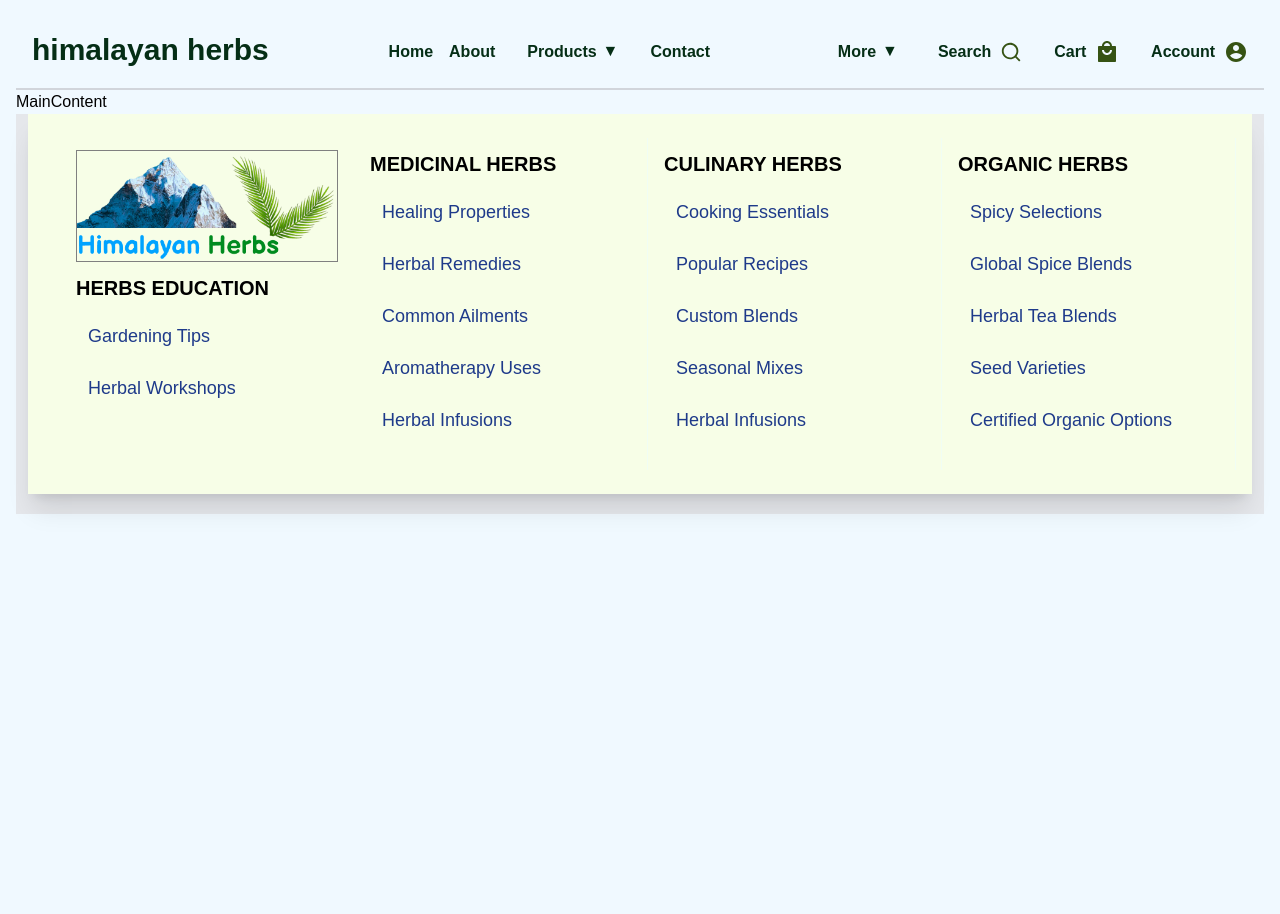
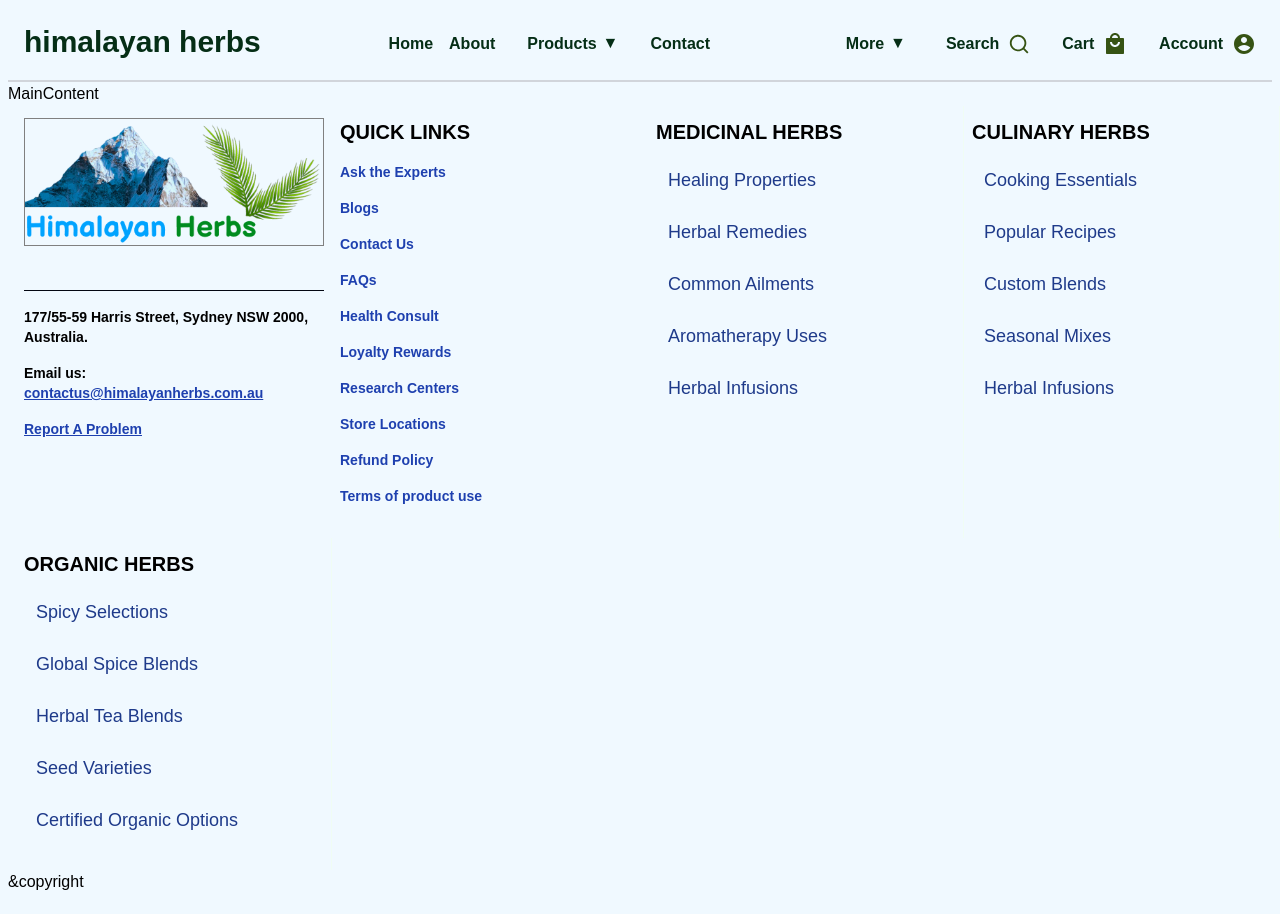
Before and after one commit to ali-sazzad/himalayanherbs-nextjs, a Next.js app: page / in a window 1280 px wide. Before the commit the page ends 800 px from the top, so only its background shows below. Built offline with nearby package versions, Linux system fonts and the light colour scheme.

Commit message:
footer design in progress

```diff
--- a/app/components/Footer.tsx
+++ b/app/components/Footer.tsx
@@ -1,44 +1,108 @@
+'use client';
+
 import React from 'react';
 import Link from 'next/link';
 import styles from './Footer.module.css';
 import Image from 'next/image';
 
+
 const Footer = () => {
   return (
     // FOOTER SECTION  HERE
-    <section className={`${styles.footerMenuContainer} bg-gray-200 pb-5 px-[12px] max-lg:px-[12px] `}>
-        <div className={`${styles.footerMenu} w-full items-center max-md:gap-10 max-md:flex-col`}>
-
-            <div className={`p-6 ${styles.megaMenu} mb-16 sm:mb-0 shadow-xl bg-lime-50`}>
-                <div className={`${styles.container} max-auto w-full flex flex-wrap justify-between mx-2`}>
+    <section className={`${styles.footerMenuContainer} pb-5 w-full `}>
+        <div className={`${styles.footerMenu} w-full items-center max-md:gap-2 max-md:flex-col`}>
+            <div className={`  mb-16 sm:mb-0`}>
+                <div className={`${styles.container} max-auto w-full flex flex-wrap gap-0 justify-between mx-2`}>
 
                     {/* footer image here... */}
-                    <ul className="px-4 w-full sm:w-1/2 lg:w-1/4 border-green-50 pb-6 pt-6 lg:pt-3">
+                    <ul className="px-2 w-full sm:w-1/2 lg:w-1/4 border-green-50 pb-6 pt-6 lg:pt-3">
                         <li className="pb-3">
                             <Link href={'/'}>
                                 <Image
                                     src='/footerImage.png'
                                     alt='hh image'
                                     height="300"
-                                    width="300"
+                                    width="500"
                                     quality={100}
                                     style={{
                                         border: '1px solid grey',
+                                        borderBottom: "1px solid gray",
                                         // boxShadow: '20px 20px 25px gray',
                                     }}
                                 />
                             </Link>
                         </li>
-                        <h3 className="font-bold text-xl  text-black mb-2 text-bold">HERBS EDUCATION
-                        </h3>
-                        <li>
-                            <a href="#" className="block text-lg p-3 text-blue-900 hover:bg-lime-50 hover:text-green-900">Gardening Tips</a>
-                        </li>
-                        <li>
-                            <a href="#" className="block text-lg p-3 text-blue-900 hover:bg-lime-50 hover:text-green-900">Herbal Workshops</a>
-                        </li>
+                        <h5 className="border-gray-950 border-t font-bold text-sm  text-black mt-8 pt-4 text-bold">
+                            <p className="pb-2">
+                                177/55-59 Harris Street, Sydney NSW 2000, Australia.
+                            </p>
+                            <p className="pb-2 pt-2">
+                                Email us: <a href="mailto:contactus@himalayanherbs.com.au" className='text-blue-800 underline hover:text-green-700'>contactus@himalayanherbs.com.au</a>
+                            </p>
+                            <p className="pb-2 pt-2">
+                                <a href="mailto:contactus@himalayanherbs.com.au" className='text-blue-800 underline hover:text-red-500'>Report A Problem</a>
+                            </p>
+                        </h5>
                     </ul>
-                    <ul className="px-4 w-full sm:w-1/2 lg:w-1/4 border-green-50 border-b sm:border-r lg:border-b-0 pb-6 pt-6 lg:pt-3 ">
+
+                    <ul className="px-2 sm:w-1/2 lg:w-1/4 pb-6 pt-6 lg:pt-3 ">
+                        <h3 className="font-bold text-xl  text-black mb-2 text-bold uppercase">Quick Links</h3>
+
+                        <h5 className=" font-bold text-sm  text-black mt-4 text-bold">
+                            <p className="mb-2 mt-4">
+                                <Link href={'/'} className='text-blue-800 hover:underline hover:text-green-700'>
+                                    Ask the Experts
+                                </Link>
+                            </p>
+                            <p className="mb-2 mt-4">
+                                <Link href={'/'} className='text-blue-800 hover:underline hover:text-green-700'>
+                                    Blogs
+                                </Link>
+                            </p>
+                            <p className="mb-2 mt-4">
+                                <Link href={'/'} className='text-blue-800 hover:underline hover:text-green-700'>
+                                    Contact Us
+                                </Link>
+                            </p>
+                            <p className="mb-2 mt-4">
+                                <Link href={'/'} className='text-blue-800 hover:underline hover:text-green-700'>
+                                    FAQs
+                                </Link>
+                            </p>
+                            <p className="mb-2 mt-4">
+                                <Link href={'/'} className='text-blue-800 hover:underline hover:text-green-700'>
+                                    Health Consult
+                                </Link>
+                            </p>
+                            <p className="mb-2 mt-4">
+                                <Link href={'/'} className='text-blue-800 hover:underline hover:text-green-700'>
+                                    Loyalty Rewards
+                                </Link>
+                            </p>
+                            <p className="mb-2 mt-4">
+                                <Link href={'/'} className='text-blue-800 hover:underline hover:text-green-700'>
+                                    Research Centers
+                                </Link>
+                            </p>
+                            <p className="mb-2 mt-4">
+                                <Link href={'/'} className='text-blue-800 hover:underline hover:text-green-700'>
+                                    Store Locations
+                                </Link>
+                            </p>
+                            <p className="mb-2 mt-4">
+                                <Link href={'/'} className='text-blue-800 hover:underline hover:text-green-700'>
+                                    Refund Policy
+                                </Link>
+                            </p>
+                            <p className="mb-2 mt-4">
+                                <Link href={'/'} className='text-blue-800 hover:underline hover:text-green-700'>
+                                    Terms of product use
+                                </Link>
+                            </p>
+                        </h5>
+                    </ul>
+
+                    <ul className="px-2 w-full sm:w-1/2 lg:w-1/4 border-green-50 border-b sm:border-r lg:border-b-0 pb-6 pt-6 lg:pt-3 ">
                         <h3 className="font-bold text-xl  text-black mb-2 text-bold">MEDICINAL HERBS</h3>
                         <li>
                             <a href="#" className="block text-lg p-3 text-blue-900 hover:bg-lime-50 hover:text-green-900">Healing Properties</a>
@@ -57,7 +121,8 @@ const Footer = () => {
                         </li>
                     </ul>
 
-                    <ul className="px-4 w-full sm:w-1/2 lg:w-1/4 border-green-50 border-b sm:border-r-0 lg:border-r lg:border-b-0 pb-6 pt-6 lg:pt-3 ">
+
+                    <ul className="px-2 w-full sm:w-1/2 lg:w-1/4 border-green-50 border-b sm:border-r-0 lg:border-r lg:border-b-0 pb-6 pt-6 lg:pt-3 ">
                         <h3 className="font-bold text-xl  text-black mb-2 text-bold">CULINARY HERBS</h3>
                         <li>
                             <a href="#" className="block text-lg p-3 text-blue-900 hover:bg-lime-50 hover:text-green-900">Cooking Essentials</a>
@@ -76,7 +141,7 @@ const Footer = () => {
                         </li>
                     </ul>
 
-                    <ul className="px-4 w-full sm:w-1/2 lg:w-1/4 border-green-50 border-b sm:border-b-0 sm:border-r md:border-b-0 pb-6 pt-6 lg:pt-3 ">
+                    <ul className="px-2 w-full sm:w-1/2 lg:w-1/4 border-green-50 border-b sm:border-b-0 sm:border-r md:border-b-0 pb-6 pt-6 lg:pt-3 ">
                         <h3 className="font-bold text-xl  text-black mb-2 text-bold">ORGANIC HERBS</h3>
                         <li>
                             <a href="#" className="block text-lg p-3 text-blue-900 hover:bg-lime-50 hover:text-green-900">Spicy Selections</a>
@@ -96,6 +161,12 @@ const Footer = () => {
                     </ul>
                 </div>
             </div>
+            <div>
+                {/* copyright info */}
+                <p>
+                    &copyright
+                </p>
+            </div>
         </div>
     </section>
   )
--- /dev/null
+++ b/app/components/Map.js
@@ -0,0 +1,35 @@
+'use client';
+
+
+import { useEffect, useRef, useMemo } from "react";
+import { Loader } from "@googlemaps/js-api-loader";
+
+
+function Map({ address }) {
+  const mapRef = useRef(null);
+const geocoder = useMemo(() => new google.maps.Geocoder(), []);
+useEffect(() => {
+    const loader = new Loader({
+      apiKey: process.env.NEXT_PUBLIC_GOOGLE_MAPS_API_KEY,
+      version: "weekly",
+    });
+loader.load().then(() => {
+      geocoder.geocode({ address: address }, (results, status) => {
+        if (status === "OK") {
+          const map = new google.maps.Map(mapRef.current, {
+            center: results[0].geometry.location,
+            zoom: 8,
+          });
+const marker = new google.maps.Marker({
+            map: map,
+            position: results[0].geometry.location,
+          });
+        } else {
+          console.error(`Geocode was not successful for the following reason: ${status}`);
+        }
+      });
+    });
+  }, [address, geocoder]);
+return <div style={{ height: "400px" }} ref={mapRef} />;
+}
+export default Map;
--- a/app/globals.css
+++ b/app/globals.css
@@ -28,8 +28,8 @@ html, body {
 }
 
 body {
-  color: rgb(var(--foreground-rgb));
-  padding: 1rem;
+  /* color: rgb(var(--foreground-rgb)); */
+  padding: 0.5rem;
 }
 
 @layer utilities {
--- a/package.json
+++ b/package.json
@@ -9,6 +9,7 @@
     "lint": "next lint"
   },
   "dependencies": {
+    "@googlemaps/js-api-loader": "^1.16.6",
     "@remixicon/react": "^4.2.0",
     "next": "14.1.3",
     "react": "^18",
```
Also changed, not shown: 1 other file (tests, documents, lock files or other folders).
